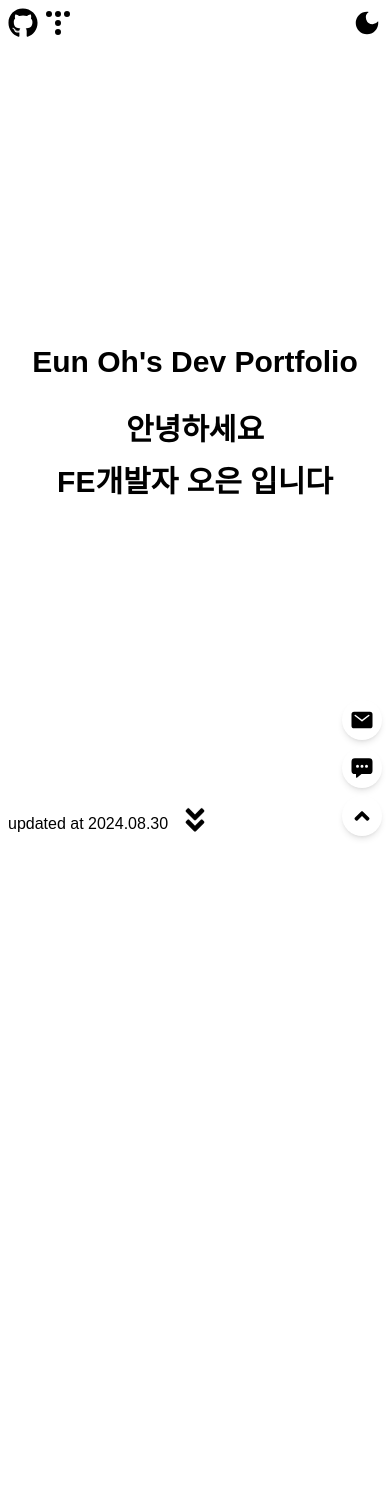
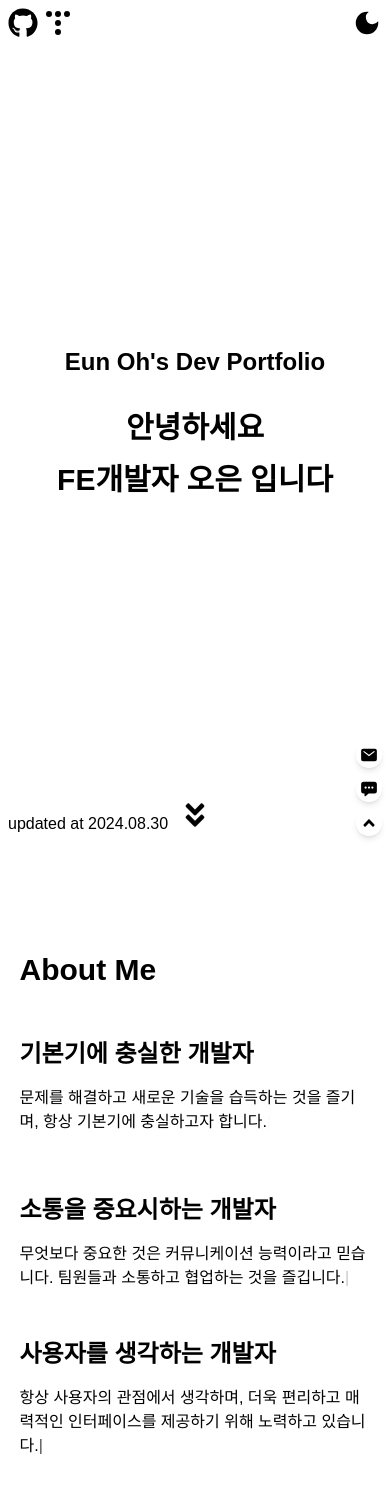
Before and after one commit to eunsun-projects/eunoh-dev, a Next.js app: page / in a window 390 px wide. Shown: the top 1492 px of the page. Before the commit the page ends 844 px from the top, so only its background shows below. Built offline with nearby package versions, Linux system fonts and the light colour scheme; a web font is replaced by a local one.

Commit message:
[update]: about me 작성중

```diff
--- /dev/null
+++ b/src/app/(public)/_components/AboutMe.tsx
@@ -0,0 +1,71 @@
+"use client";
+
+import { useUiStateContext } from "@/contexts/UiState.context";
+import { useInView } from "react-intersection-observer";
+import { ReactTyped } from "react-typed";
+import { twMerge } from "tailwind-merge";
+
+function AboutMe() {
+    const { mainReady } = useUiStateContext();
+    const { ref, inView } = useInView({
+        threshold: 0.5,
+    });
+
+    return (
+        <section
+            className={twMerge(
+                "relative flex-col items-center justify-center h-dvh transition-opacity opacity-0 duration-1000 hidden w-full",
+                mainReady && "flex",
+                inView && "opacity-100"
+            )}
+            ref={ref}
+        >
+            <div className="flex flex-col items-center justify-start gap-4 w-[90%] h-[84%] pt-10 xl:pt-0 xl:justify-center">
+                <div className="flex justify-start w-full h-[6%]">
+                    <h2 className="font-bold text-3xl xl:text-5xl">About Me</h2>
+                </div>
+                <div className="flex flex-col justify-start w-full h-[70%]">
+                    <div className="flex flex-col items-start justify-center gap-4 h-[calc(100%/3)]">
+                        <h3 className="font-bold text-2xl xl:text-[1.7rem]">기본기에 충실한 개발자</h3>
+
+                        <p className="text-base xl:text-lg">
+                            <ReactTyped
+                                startWhenVisible
+                                strings={[
+                                    "문제를 해결하고 새로운 기술을 습득하는 것을 즐기며, 항상 기본기에 충실하고자 합니다.",
+                                ]}
+                                typeSpeed={20}
+                            />
+                        </p>
+                    </div>
+                    <div className="flex flex-col items-start justify-center gap-4 h-[calc(100%/3)]">
+                        <h3 className="font-bold text-2xl xl:text-[1.7rem]">소통을 중요시하는 개발자</h3>
+                        <p className="text-base xl:text-lg">
+                            <ReactTyped
+                                startWhenVisible
+                                strings={[
+                                    "무엇보다 중요한 것은 커뮤니케이션 능력이라고 믿습니다. 팀원들과 소통하고 협업하는 것을 즐깁니다.",
+                                ]}
+                                typeSpeed={20}
+                            />
+                        </p>
+                    </div>
+                    <div className="flex flex-col items-start justify-center gap-4 h-[calc(100%/3)]">
+                        <h3 className="font-bold text-2xl xl:text-[1.7rem]">사용자를 생각하는 개발자</h3>
+                        <p className="text-base xl:text-lg">
+                            <ReactTyped
+                                startWhenVisible
+                                strings={[
+                                    "항상 사용자의 관점에서 생각하며, 더욱 편리하고 매력적인 인터페이스를 제공하기 위해 노력하고 있습니다.",
+                                ]}
+                                typeSpeed={20}
+                            />
+                        </p>
+                    </div>
+                </div>
+            </div>
+        </section>
+    );
+}
+
+export default AboutMe;
--- a/src/app/(public)/_components/Hello.tsx
+++ b/src/app/(public)/_components/Hello.tsx
@@ -31,7 +31,7 @@ function Hello() {
             <div className="flex flex-col items-center justify-center gap-8">
                 <h3
                     className={twMerge(
-                        "invisible opacity-0 text-3xl font-bold",
+                        "invisible text-center opacity-0 font-bold text-2xl xl:text-4xl",
                         ready.first &&
                             ready.second &&
                             "visible opacity-100 transition-opacity duration-1000"
@@ -41,18 +41,18 @@ function Hello() {
                 </h3>
                 <div
                     className={twMerge(
-                        "flex flex-col items-center justify-center text-6xl gap-8",
+                        "flex flex-col items-center justify-center gap-8",
                         ready.first && ready.second && "text-3xl transition-all duration-1000 gap-4"
                     )}
                 >
-                    <h2 className="font-bold text-center">
+                    <h2 className="font-bold text-center text-3xl xl:text-5xl">
                         <ReactTyped
                             strings={["안녕하세요"]}
                             typeSpeed={55}
                             onComplete={handleReady("first")}
                         />
                     </h2>
-                    <h2 className="font-bold text-center">
+                    <h2 className="font-bold text-center text-3xl xl:text-5xl">
                         <ReactTyped
                             strings={["FE개발자 오은 입니다"]}
                             typeSpeed={55}
--- a/src/app/(public)/_components/MainComponent.tsx
+++ b/src/app/(public)/_components/MainComponent.tsx
@@ -1,11 +1,48 @@
 "use client";
 
+import { useUiStateContext } from "@/contexts/UiState.context";
+import { useEffect, useState } from "react";
+import { twMerge } from "tailwind-merge";
+import AboutMe from "./AboutMe";
 import Hello from "./Hello";
 
 function MainComponent() {
+    const { mainReady } = useUiStateContext();
+    const [showHello, setShowHello] = useState(true);
+
+    useEffect(() => {
+        const handleScroll = () => {
+            if (window.scrollY > 100) {
+                // 스크롤 위치에 따라 값 조정
+                setShowHello(false);
+            } else {
+                setShowHello(true);
+            }
+        };
+
+        window.addEventListener("scroll", handleScroll);
+
+        return () => {
+            window.removeEventListener("scroll", handleScroll);
+        };
+    }, []);
+
     return (
-        <main className="flex flex-col items-center justify-center h-dvh dark:bg-gray-900 dark:text-white">
-            <Hello />
+        <main
+            className={twMerge(
+                "h-dvh flex flex-col items-center justify-center dark:bg-gray-900 dark:text-white",
+                mainReady && "h-auto"
+            )}
+        >
+            <div
+                className={twMerge(
+                    "transition-opacity duration-1000",
+                    showHello ? "opacity-100" : "opacity-0"
+                )}
+            >
+                <Hello />
+            </div>
+            <AboutMe />
         </main>
     );
 }
--- a/src/app/(public)/_components/DarkLightModeButton.tsx
+++ b/src/app/(public)/_components/ui/DarkLightModeButton.tsx
@@ -8,12 +8,6 @@ import { twMerge } from "tailwind-merge";
 function DarkLightModeButton() {
     const { mainReady } = useUiStateContext();
     const [theme, setTheme] = useState<string | null>(null);
-
-    useEffect(() => {
-        // 페이지 로드 시 현재 테마 설정을 가져옴
-        const currentTheme = localStorage.getItem("theme");
-        setTheme(currentTheme);
-    }, []);
 
     const toggleTheme = () => {
         if (theme === "dark") {
@@ -27,10 +21,16 @@ function DarkLightModeButton() {
         }
     };
 
+    useEffect(() => {
+        // 페이지 로드 시 현재 테마 설정을 가져옴
+        const currentTheme = localStorage.getItem("theme");
+        setTheme(currentTheme);
+    }, []);
+
     return (
         <div
             className={twMerge(
-                "absolute opacity-0 top-2 right-2 transition-all duration-1000 text-black dark:text-white",
+                "fixed opacity-0 top-2 right-2 transition-all duration-1000 text-black dark:text-white",
                 mainReady && "opacity-100"
             )}
         >
--- a/src/app/(public)/_components/Links.tsx
+++ b/src/app/(public)/_components/ui/Links.tsx
@@ -12,7 +12,7 @@ function Links() {
     return (
         <div
             className={twMerge(
-                "absolute opacity-0 top-2 flex flex-row gap-2 items-center justify-center left-2 transition-all duration-1000 text-black dark:text-white",
+                "fixed opacity-0 top-2 flex flex-row gap-2 items-center justify-center left-2 transition-all duration-1000 text-black dark:text-white",
                 mainReady && "opacity-100"
             )}
         >
--- a/src/app/(public)/_components/RightBottomUI.tsx
+++ b/src/app/(public)/_components/ui/RightBottomUI.tsx
@@ -11,17 +11,17 @@ function RightBottomUI() {
     return (
         <div
             className={twMerge(
-                "fixed opacity-0 bottom-2 right-2 flex flex-col gap-2 justify-center items-center transition-opacity duration-1000 text-2xl",
+                "fixed opacity-0 bottom-2 right-2 flex flex-col gap-2 justify-center items-center transition-opacity duration-1000 text-lg xl:text-2xl",
                 mainReady && "opacity-100"
             )}
         >
-            <div className="rounded-full p-2 bg-white text-black flex justify-center items-center shadow-md">
+            <div className="rounded-full bg-white text-black flex justify-center items-center shadow-md p-1 lg:p-2">
                 <IoMail className="cursor-pointer" />
             </div>
-            <div className="rounded-full p-2 bg-white text-black flex justify-center items-center shadow-md">
+            <div className="rounded-full bg-white text-black flex justify-center items-center shadow-md p-1 lg:p-2">
                 <IoChatboxEllipses className="cursor-pointer" />
             </div>
-            <div className="rounded-full p-2 bg-white text-black flex justify-center items-center shadow-md">
+            <div className="rounded-full bg-white text-black flex justify-center items-center shadow-md p-1 lg:p-2">
                 <FaAngleUp className="cursor-pointer" />
             </div>
         </div>
```
Also changed, not shown: src/app/(public)/layout.tsx (+4 -4 lines), src/app/(public)/_components/ui/InitialSetDarkMode.tsx (renamed from src/app/(public)/_components/InitialSetDarkMode.tsx).
